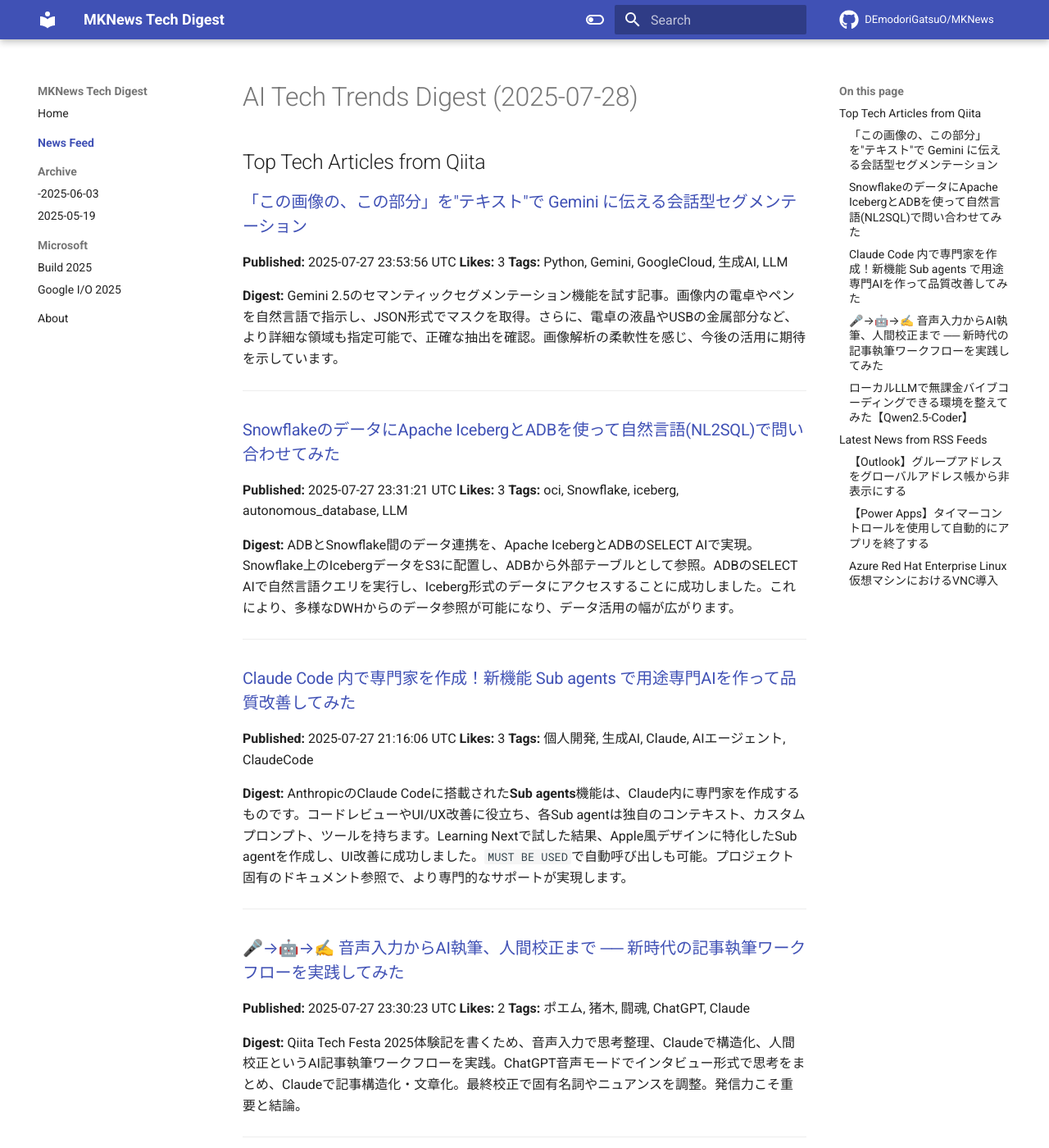
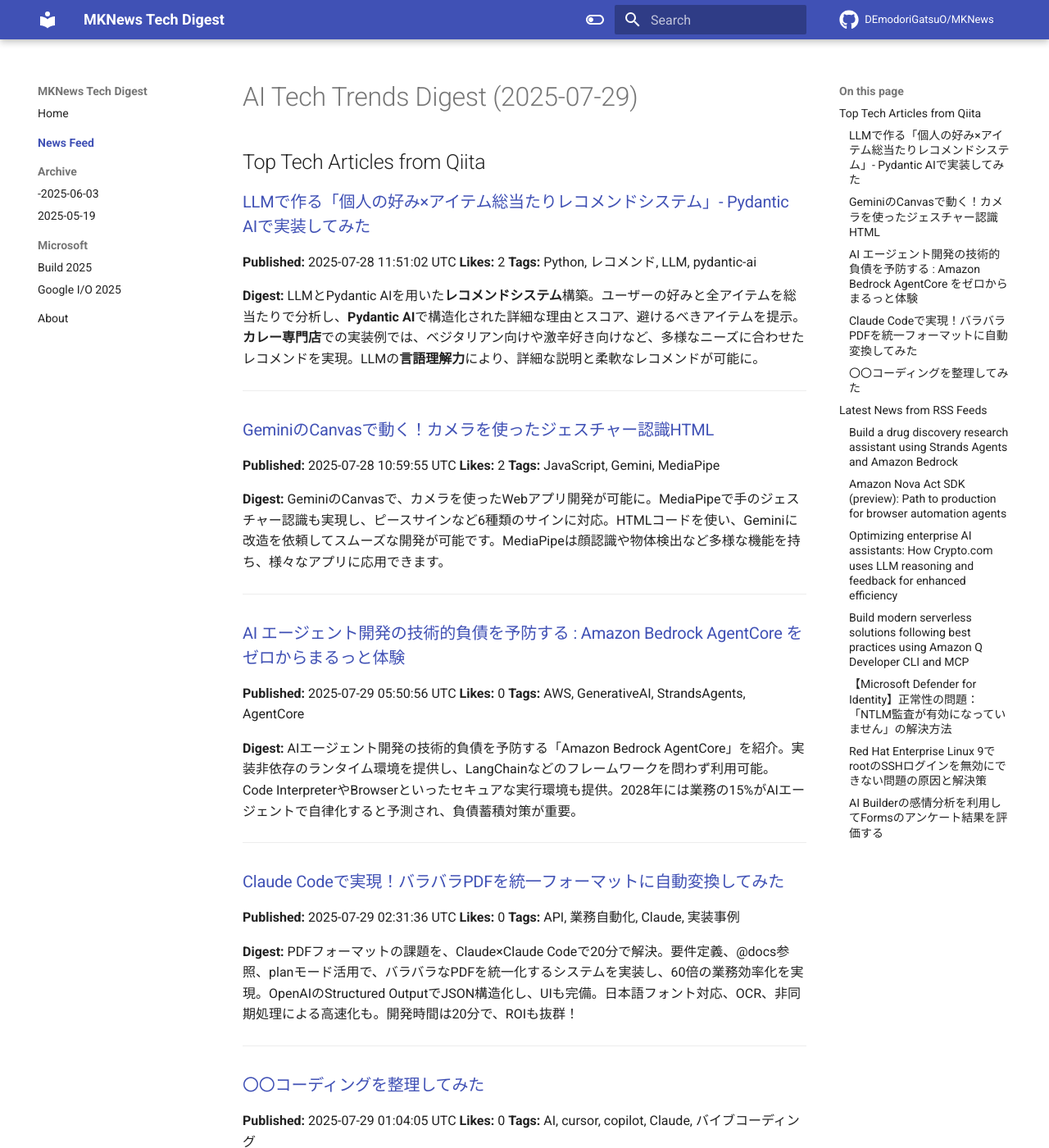
Before and after one commit to DEmodoriGatsuO/MKNews, an MkDocs documentation site: the page built from docs/news/index.md, in a window 1280 px wide and 1400 px high. Shown: the whole window at 82% size. Built offline with MkDocs 1.6.1 and Material for MkDocs 9.7.7, drawn with Linux system fonts in a browser that asks for light colours; comment, search, counter and statistics services are not loaded; some of the changed text lies outside the part shown.

Commit message:
Automated AI Tech Digest - 2025-07-29

```diff
--- a/docs/news/index.md
+++ b/docs/news/index.md
@@ -1,88 +1,128 @@
-# AI Tech Trends Digest (2025-07-28)
+# AI Tech Trends Digest (2025-07-29)
 
 
 ## Top Tech Articles from Qiita
 
 
-### [「この画像の、この部分」を"テキスト"で Gemini に伝える会話型セグメンテーション](https://qiita.com/te_yama/items/668013e599a96b5cd944)
-**Published:** 2025-07-27 23:53:56 UTC
-**Likes:** 3
-**Tags:** Python, Gemini, GoogleCloud, 生成AI, LLM
+### [ LLMで作る「個人の好み×アイテム総当たりレコメンドシステム」- Pydantic AIで実装してみた](https://qiita.com/Tadataka_Takahashi/items/982fd5a84daf71b9df02)
+**Published:** 2025-07-28 11:51:02 UTC
+**Likes:** 2
+**Tags:** Python, レコメンド, LLM, pydantic-ai
 
 **Digest:**
-Gemini 2.5のセマンティックセグメンテーション機能を試す記事。画像内の電卓やペンを自然言語で指示し、JSON形式でマスクを取得。さらに、電卓の液晶やUSBの金属部分など、より詳細な領域も指定可能で、正確な抽出を確認。画像解析の柔軟性を感じ、今後の活用に期待を示しています。
+LLMとPydantic AIを用いた**レコメンドシステム**構築。ユーザーの好みと全アイテムを総当たりで分析し、**Pydantic AI**で構造化された詳細な理由とスコア、避けるべきアイテムを提示。**カレー専門店**での実装例では、ベジタリアン向けや激辛好き向けなど、多様なニーズに合わせたレコメンドを実現。LLMの**言語理解力**により、詳細な説明と柔軟なレコメンドが可能に。
 
 ---
 
-### [SnowflakeのデータにApache IcebergとADBを使って自然言語(NL2SQL)で問い合わせてみた](https://qiita.com/ssfujita/items/cb037b47fa0114d6128c)
-**Published:** 2025-07-27 23:31:21 UTC
-**Likes:** 3
-**Tags:** oci, Snowflake, iceberg, autonomous_database, LLM
+### [GeminiのCanvasで動く！カメラを使ったジェスチャー認識HTML](https://qiita.com/takatama/items/d4da6442038c7c05070a)
+**Published:** 2025-07-28 10:59:55 UTC
+**Likes:** 2
+**Tags:** JavaScript, Gemini, MediaPipe
 
 **Digest:**
-ADBとSnowflake間のデータ連携を、Apache IcebergとADBのSELECT AIで実現。Snowflake上のIcebergデータをS3に配置し、ADBから外部テーブルとして参照。ADBのSELECT AIで自然言語クエリを実行し、Iceberg形式のデータにアクセスすることに成功しました。これにより、多様なDWHからのデータ参照が可能になり、データ活用の幅が広がります。
+GeminiのCanvasで、カメラを使ったWebアプリ開発が可能に。MediaPipeで手のジェスチャー認識も実現し、ピースサインなど6種類のサインに対応。HTMLコードを使い、Geminiに改造を依頼してスムーズな開発が可能です。MediaPipeは顔認識や物体検出など多様な機能を持ち、様々なアプリに応用できます。
 
 ---
 
-### [Claude Code 内で専門家を作成！新機能 Sub agents で用途専門AIを作って品質改善してみた](https://qiita.com/tomada/items/a6fba5876dbc9304ca5a)
-**Published:** 2025-07-27 21:16:06 UTC
-**Likes:** 3
-**Tags:** 個人開発, 生成AI, Claude, AIエージェント, ClaudeCode
+### [AI エージェント開発の技術的負債を予防する : Amazon Bedrock AgentCore をゼロからまるっと体験](https://qiita.com/icoxfog417/items/f21bb92352277d2ddc66)
+**Published:** 2025-07-29 05:50:56 UTC
+**Likes:** 0
+**Tags:** AWS, GenerativeAI, StrandsAgents, AgentCore
 
 **Digest:**
-AnthropicのClaude Codeに搭載された**Sub agents**機能は、Claude内に専門家を作成するものです。コードレビューやUI/UX改善に役立ち、各Sub agentは独自のコンテキスト、カスタムプロンプト、ツールを持ちます。Learning Nextで試した結果、Apple風デザインに特化したSub agentを作成し、UI改善に成功しました。`MUST BE USED`で自動呼び出しも可能。プロジェクト固有のドキュメント参照で、より専門的なサポートが実現します。
+AIエージェント開発の技術的負債を予防する「Amazon Bedrock AgentCore」を紹介。実装非依存のランタイム環境を提供し、LangChainなどのフレームワークを問わず利用可能。Code InterpreterやBrowserといったセキュアな実行環境も提供。2028年には業務の15%がAIエージェントで自律化すると予測され、負債蓄積対策が重要。
 
 ---
 
-### [🎤→🤖→✍️ 音声入力からAI執筆、人間校正まで ── 新時代の記事執筆ワークフローを実践してみた](https://qiita.com/torifukukaiou/items/f0be16e3ee5dc5599877)
-**Published:** 2025-07-27 23:30:23 UTC
-**Likes:** 2
-**Tags:** ポエム, 猪木, 闘魂, ChatGPT, Claude
+### [Claude Codeで実現！バラバラPDFを統一フォーマットに自動変換してみた](https://qiita.com/k_nabe/items/f0bbcf958871eba8b4c5)
+**Published:** 2025-07-29 02:31:36 UTC
+**Likes:** 0
+**Tags:** API, 業務自動化, Claude, 実装事例
 
 **Digest:**
-Qiita Tech Festa 2025体験記を書くため、音声入力で思考整理、Claudeで構造化、人間校正というAI記事執筆ワークフローを実践。ChatGPT音声モードでインタビュー形式で思考をまとめ、Claudeで記事構造化・文章化。最終校正で固有名詞やニュアンスを調整。発信力こそ重要と結論。
+PDFフォーマットの課題を、Claude×Claude Codeで20分で解決。要件定義、@docs参照、planモード活用で、バラバラなPDFを統一化するシステムを実装し、60倍の業務効率化を実現。OpenAIのStructured OutputでJSON構造化し、UIも完備。日本語フォント対応、OCR、非同期処理による高速化も。開発時間は20分で、ROIも抜群！
 
 ---
 
-### [ローカルLLMで無課金バイブコーディングできる環境を整えてみた【Qwen2.5-Coder】](https://qiita.com/TacoLover/items/9eb9fb0cdf19f3916594)
-**Published:** 2025-07-27 07:00:47 UTC
-**Likes:** 2
-**Tags:** LLM, #Qwen2.5-Coder, #Cotinue, #無課金バイブコーディング
+### [〇〇コーディングを整理してみた](https://qiita.com/sm_beats_keys/items/489d4b8eb783e93416ff)
+**Published:** 2025-07-29 01:04:05 UTC
+**Likes:** 0
+**Tags:** AI, cursor, copilot, Claude, バイブコーディング
 
 **Digest:**
-Qwen2.5-Coderをローカルで無課金利用し、バイブコーディング環境を構築する手順を紹介。Ollamaを導入し、RTX 3090搭載PCでQwen2.5-Coder:32bを実行。Windows PCでOllamaを稼働させ、ネットワーク経由でMacからもアクセス可能に。VScodeのContinue拡張機能で統合し、別PCからも利用可能に。ただし、Continue経由だとGPU使用率が上がらない問題がある。
+AIを活用したコーディング手法の分類。**AIコーディング**は、AIがコード提案や補完を行う開発スタイル。**エージェンティックコード**は、AIエージェントが自律的にタスクを実行し、自動化。**バイブコーディング**は、自然言語指示でコード生成し、試行錯誤するスタイル。**プロンプトエンジニアリング**は、AIへの指示を最適化する技術。
 
 ---
 
 ## Latest News from RSS Feeds
 
 
-### [【Outlook】グループアドレスをグローバルアドレス帳から非表示にする](https://blog.jbs.co.jp/entry/2025/07/28/133852)
-**Source:** JBS Blog
-**Published:** 2025-07-28 04:38:52 UTC
-**Tags:** Outlook, Exchange Online
+### [Build a drug discovery research assistant using Strands Agents and Amazon Bedrock](https://aws.amazon.com/blogs/machine-learning/build-a-drug-discovery-research-assistant-using-strands-agents-and-amazon-bedrock/)
+**Source:** AWS ML Blog
+**Published:** 2025-07-28 19:14:26 UTC
+**Tags:** Advanced (300), Amazon Bedrock, Artificial Intelligence, Life Sciences, Technical How-to
 
 **Digest:**
-Outlookのグローバルアドレス帳からグループアドレスを非表示にする設定方法を解説します。具体的には、Microsoft 365グループ、配布リスト、動的配布リスト、メールが有効なセキュリティグループなどの非表示設定について言及。設定反映には時間がかかる場合があるため、その目安も説明します。
+創薬研究を加速するため、GenentechやAstraZenecaはAIエージェントを活用。本記事では、Strands Agents SDKとAmazon Bedrockを用いて、複数のデータベースを検索しレポート生成する研究アシスタントを構築する方法を解説。AnthropicのClaudeモデルを使用し、MCPツールでarXiv、PubMedなどを連携。専門エージェントによる情報収集と報告書作成の流れを紹介。
 
 ---
 
-### [【Power Apps】タイマーコントロールを使用して自動的にアプリを終了する](https://blog.jbs.co.jp/entry/2025/07/28/120045)
-**Source:** JBS Blog
-**Published:** 2025-07-28 03:00:45 UTC
-**Tags:** Power Apps, Power Platform, 初心者向け
+### [Amazon Nova Act SDK (preview): Path to production for browser automation agents](https://aws.amazon.com/blogs/machine-learning/amazon-nova-act-sdk-preview-path-to-production-for-browser-automation-agents/)
+**Source:** AWS ML Blog
+**Published:** 2025-07-28 17:54:35 UTC
+**Tags:** Amazon Nova, Announcements
 
 **Digest:**
-Power Apps の「タイマー」コントロールは、時間ベースのアクションを実現する強力な機能です。画面更新や別画面への移動、定期的なアクション実行などが可能で、アプリ自動終了も実現できます。 コントロール追加や主要プロパティ設定を経て、アプリの終了処理を実装できます。
+Amazonは、ブラウザタスク自動化を実現するAgentic AI「Amazon Nova Act SDK」を発表、限定プレビューを開始しました。AWS IAM、S3、Bedrock AgentCore Browser Toolとの連携により、セキュアなブラウザ操作とデータ管理を実現。Pythonと自然言語でエージェントを記述し、CI/CDでデプロイ可能。金融、カスタマーサポート、QAなど幅広い業界で活用が見込まれます。
 
 ---
 
-### [Azure Red Hat Enterprise Linux 仮想マシンにおけるVNC導入](https://blog.jbs.co.jp/entry/2025/07/28/102603)
-**Source:** JBS Blog
-**Published:** 2025-07-28 01:26:03 UTC
-**Tags:** Azure, Linux, RHEL
+### [Optimizing enterprise AI assistants: How Crypto.com uses LLM reasoning and feedback for enhanced efficiency](https://aws.amazon.com/blogs/machine-learning/optimizing-enterprise-ai-assistants-how-crypto-com-uses-llm-reasoning-and-feedback-for-enhanced-efficiency/)
+**Source:** AWS ML Blog
+**Published:** 2025-07-28 17:53:04 UTC
+**Tags:** Amazon Bedrock, Amazon Machine Learning, Artificial Intelligence, Customer Solutions
 
 **Digest:**
-AzureのRHEL VMでGUIを利用する方法を紹介します。まず、VNC Serverをインストールし、設定変更を行います。次に、セキュリティグループでVNCポートを開放し、VNCクライアントソフトで接続します。これにより、Azure上のRHEL VMでGUI操作が可能になります。
+Crypto.comがAWS上で生成AIアシスタントを導入。大規模言語モデル（LLM）の性能向上にはフィードバックと推論が重要で、事実確認ツールによる批判や、Amazon Bedrockを用いたモデルの最適化ワークフローを解説。顧客からの問い合わせ分類を例に、エラー分析とプロンプト改善を繰り返し、精度向上を図っています。
 
 ---
+
+### [Build modern serverless solutions following best practices using Amazon Q Developer CLI and MCP](https://aws.amazon.com/blogs/machine-learning/build-modern-serverless-solutions-following-best-practices-using-amazon-q-developer-cli-and-mcp/)
+**Source:** AWS ML Blog
+**Published:** 2025-07-28 17:42:38 UTC
+**Tags:** Amazon Q, AWS Serverless Application Model, AWS Serverless Application Repository, Best Practices, Technical How-to
+
+**Digest:**
+AWS Serverless MCPサーバーは、Amazon Q Developer CLIとModel Context Protocol (MCP)を活用し、AWS Lambda、API Gatewayなどのサーバーレスアプリ開発を加速します。自然言語でインフラ構成やアーキテクチャガイダンスを得られ、`get_iac_guidance`や`get_serverless_templates`などのツールで設計から開発、デプロイまでを効率化。AWSベストプラクティスに準拠し、開発サイクル全体を短縮します。
+
+---
+
+### [【Microsoft Defender for Identity】正常性の問題：「NTLM監査が有効になっていません」の解決方法](https://blog.jbs.co.jp/entry/2025/07/29/131453)
+**Source:** JBS Blog
+**Published:** 2025-07-29 04:14:53 UTC
+**Tags:** Microsoft Defeder for Identity, セキュリティ, Tech
+
+**Digest:**
+Microsoft Defender for Identity (MDI) は、オンプレミスActive Directory (AD) を保護するクラウドベースのセキュリティソリューションです。クラウドIDとAD IDのシグナルを統合し、高度な脅威を特定・検出・調査します。本記事では、MDI センサーインストール時に発生する「正常性の問題」のうち、「NTLM監査が有効になっていません」の解決方法について解説しています。
+
+---
+
+### [Red Hat Enterprise Linux 9でrootのSSHログインを無効にできない問題の原因と解決策](https://blog.jbs.co.jp/entry/2025/07/29/114820)
+**Source:** JBS Blog
+**Published:** 2025-07-29 02:48:20 UTC
+**Tags:** RHEL, Red Hat Enterprise Linux, Tech
+
+**Digest:**
+RHEL導入でroot SSHログインを無効化する際、構築作業で一時的に有効化後、設定変更が効かない問題が発生。原因は、`sshd_config`のIncludeディレクティブによる設定上書き。OSインストール時の設定が影響している場合も。解決策は、Includeの確認と、必要に応じた設定変更。
+
+---
+
+### [AI Builderの感情分析を利用してFormsのアンケート結果を評価する](https://blog.jbs.co.jp/entry/2025/07/29/094840)
+**Source:** JBS Blog
+**Published:** 2025-07-29 00:48:40 UTC
+**Tags:** AI Builder, Power Automate, Power Platform
+
+**Digest:**
+AI BuilderはPower PlatformのノーコードAIツールで、感情分析など様々なAIモデルを簡単に構築できます。Formsアンケート結果を感情分析で評価する活用例を紹介。Power Automateフローを作成し、アンケートデータを分析することで、テキストの感情（ポジティブ、ネガティブ、ニュートラル）を把握できます。
+
+---
```
